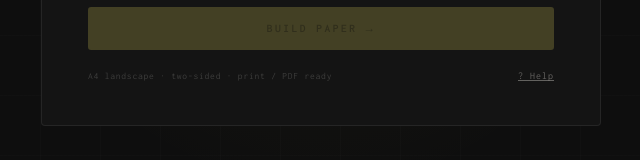
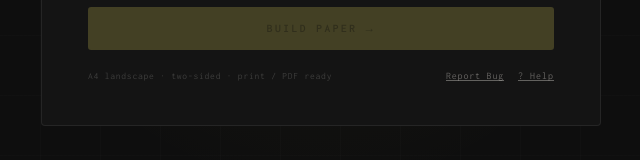
Before and after one commit to Zilix-77/qp-gen-zil, a React (Vite) app: page / in a window 1280 px wide. Shown: the part 525-685 px from the top of the page, without its empty margins (319-959 px from the left). Built offline with nearby package versions, Linux system fonts and the light colour scheme; a web font is replaced by a local one.

Commit message:
feat: add contact developer / report bug links

```diff
--- a/src/ExamPaperGenerator.jsx
+++ b/src/ExamPaperGenerator.jsx
@@ -289,7 +289,10 @@ function HomePage({ onStart, onHelp }) {
         <button className="h-start" onClick={submit} disabled={!subject.trim()}>Build Paper →</button>
         <div className="h-foot" style={{ display: "flex", justifyContent: "space-between", alignItems: "center" }}>
           <span>A4 landscape · two-sided · print / PDF ready</span>
-          <button onClick={onHelp} style={{ background: "transparent", border: "none", color: "rgba(245,242,236,0.35)", fontFamily: "Inconsolata,monospace", fontSize: "10px", cursor: "pointer", letterSpacing: "1px", padding: 0, textDecoration: "underline" }}>? Help</button>
+          <div style={{ display: "flex", gap: "14px", alignItems: "center" }}>
+            <a href="mailto:adarsh.7025.v@gmail.com" style={{ color: "rgba(245,242,236,0.35)", textDecoration: "underline", fontSize: "10px", transition: "color 0.12s" }} onMouseEnter={e => e.currentTarget.style.color = "#e8d85a"} onMouseLeave={e => e.currentTarget.style.color = "rgba(245,242,236,0.35)"}>Report Bug</a>
+            <button onClick={onHelp} style={{ background: "transparent", border: "none", color: "rgba(245,242,236,0.35)", fontFamily: "Inconsolata,monospace", fontSize: "10px", cursor: "pointer", letterSpacing: "1px", padding: 0, textDecoration: "underline" }}>? Help</button>
+          </div>
         </div>
       </div>
     </div>
@@ -631,6 +634,9 @@ function EditorPage({ initialData, onBack, onHelp }) {
         <div className="g-tb-brand">Exam Paper</div>
         <button className="g-btn g-btn-ghost" onClick={onHelp} title="Open help page">? Help</button>
         <div className="g-tb-subj">{data.subject}</div>
+        <a href="mailto:adarsh.7025.v@gmail.com" className="g-btn g-btn-ghost" style={{ textDecoration: 'none', border: 'none' }} title="Contact Dev / Report Bug">
+          Contact Dev
+        </a>
         <button
           className={`g-btn g-btn-ghost ${editMode ? "on" : ""}`}
           onClick={() => setEditMode(e => !e)}
--- a/src/HelpPage.jsx
+++ b/src/HelpPage.jsx
@@ -473,6 +473,9 @@ export default function HelpPage({ onBack }) {
 
           <div className="help-footer">
             Exam Paper Generator · Built with React + Vite · Deployed on Vercel
+            <div style={{ marginTop: "12px" }}>
+              Need help? <a href="mailto:adarsh.7025.v@gmail.com" style={{ color: "#e8d85a", textDecoration: "none" }}>Contact Developer / Report Bug</a>
+            </div>
           </div>
         </div>
       </div>
```
